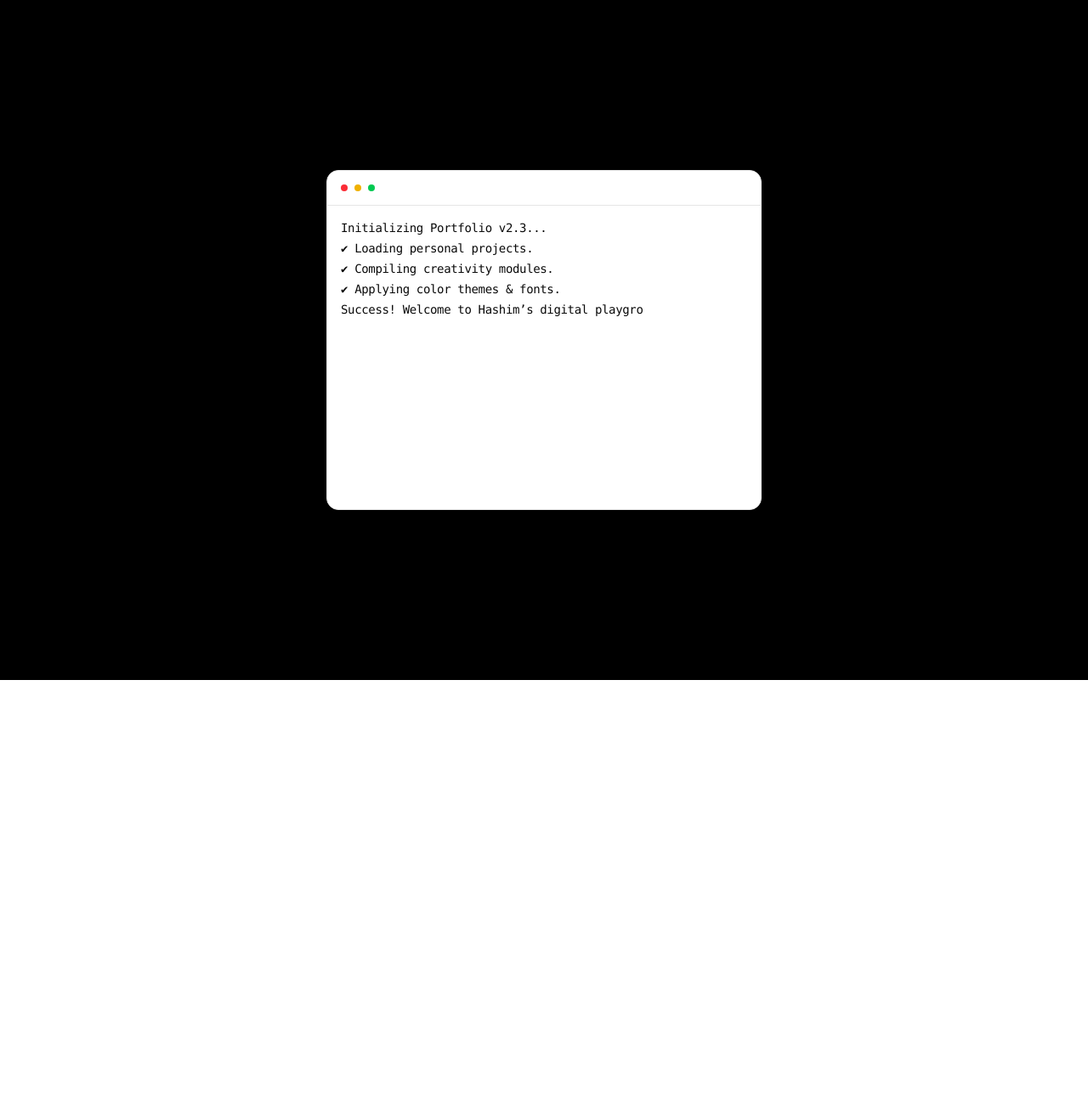
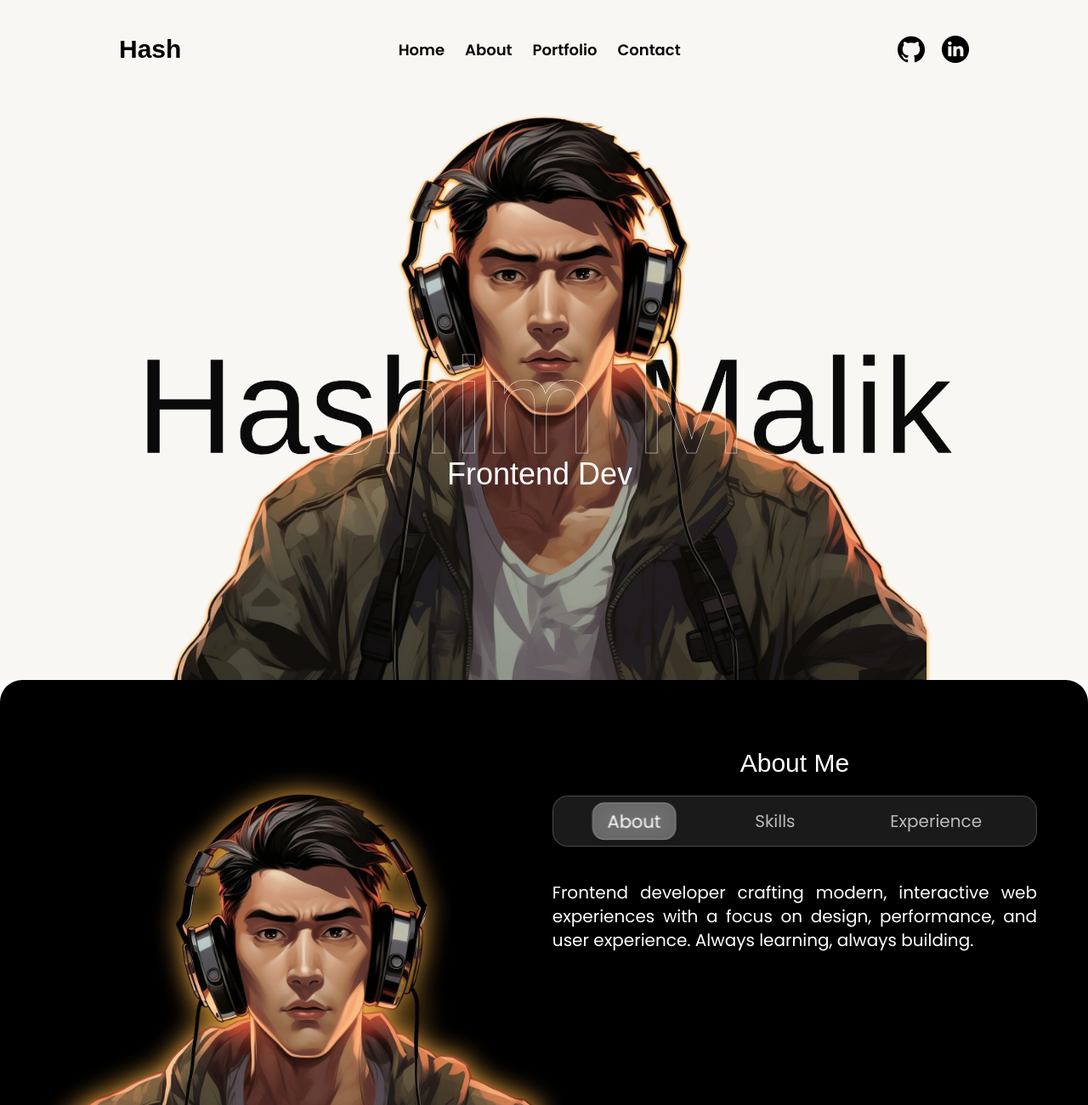
Before and after one commit to Hashimmalik46/My-Portfolio, a React (Vite) app: page / in a window 1280 px wide. Shown: the top 1300 px of the page at 85% size. Before the commit the page ends 800 px from the top, so only its background shows below. Built offline with nearby package versions, Linux system fonts and the light colour scheme; a web font is replaced by a local one.

Commit message:
fixed state bug

```diff
--- a/src/App.jsx
+++ b/src/App.jsx
@@ -1,5 +1,5 @@
-import { useEffect,useState } from "react";
-import MainApp from "./MainApp";
+import { useEffect, useState } from "react";
+import MainApp from "./components/MainApp";
 import Preloader from "./components/Preloader";
 
 function App() {
@@ -8,13 +8,12 @@ function App() {
   useEffect(() => {
     const timer = setTimeout(() => {
       setLoading(false);
-    }, 6000);
+    }, 3500);
 
     return () => clearTimeout(timer);
   }, []);
 
-  return <>{isLoading ? <Preloader /> : <MainApp />}</>;
-
+  return <>{isLoading?<Preloader/>:<MainApp />}</>;
 }
 
 export default App;
--- a/src/components/About.jsx
+++ b/src/components/About.jsx
@@ -19,10 +19,15 @@ function About() {
       whileInView={{ opacity: 1, y: 0 }}
       viewport={{ amount: 0.1 }}
       transition={{ duration: 0.6 }}
-      className="flex p-5"
+      className="flex p-5 justify-around"
     >
-      <div className="w-1/2">
-        <img src="/character.png" />
+      <div className="w-150 h-150  mt-10">
+        <img
+          src="/character.png"
+         className="w-full h-full object-cover rounded-full
+               filter drop-shadow-[0_0_15px_rgba(253,177,68,1)]"
+          alt="character"
+        />
       </div>
 
       <div className="w-1/2 flex flex-col gap-5">
--- a/src/components/Footer.jsx
+++ b/src/components/Footer.jsx
@@ -1,6 +1,6 @@
 function Footer() {
   return (
-    <footer className="w-full bg-white/10  backdrop-blur-lg p-4 text-center text-sm text-white font-poppins mt-18">
+    <footer className="w-full bg-white/10  backdrop-blur-lg p-4 text-center text-sm text-white font-poppins mt-25">
       &copy; {new Date().getFullYear()} Hashim | All rights reserved.
     </footer>
   );
--- a/src/components/Hero.jsx
+++ b/src/components/Hero.jsx
@@ -59,7 +59,7 @@ function Hero() {
             delay: 2 * 0.5,
             ease: easeOut,
           }}
-          className="text-4xl font-poppins z-40 absolute top-140 text-white"
+          className="text-4xl font-poppins z-40  text-white mt-40"
         >
           <FlipWords words={words} duration={2000} className={`text-white font-longsile`} />
         </motion.h1>
--- a/src/components/Navbar.jsx
+++ b/src/components/Navbar.jsx
@@ -7,7 +7,7 @@ function Navbar() {
   const [isHamOpen, setHamOpen] = useState(false);
 
   return (
-    <motion.nav className="w-full flex items-center justify-between px-10 md:px-30 pt-10 bg-[#f8f7f3]">
+    <motion.nav className="w-full flex items-center justify-between px-10 md:px-30 pt-10 bg-c1">
       <motion.h1
         // drag
         // whileDrag={{
--- a/src/components/Preloader.jsx
+++ b/src/components/Preloader.jsx
@@ -7,11 +7,11 @@ function Preloader() {
   return (
     <div className="fixed inset-0 bg-black flex items-center justify-center z-50">
       <Terminal>
-        <TypingAnimation>Initializing Portfolio v2.3...</TypingAnimation>
-        <AnimatedSpan>✔ Loading personal projects.</AnimatedSpan>
+        <TypingAnimation duration={30}>Initializing Portfolio v2.3...</TypingAnimation>
+        <AnimatedSpan className={`text-blue-500`}>✔ Loading personal projects.</AnimatedSpan>
         <AnimatedSpan>✔ Compiling creativity modules.</AnimatedSpan>
-        <AnimatedSpan>✔ Applying color themes & fonts.</AnimatedSpan>
-        <TypingAnimation>
+        <AnimatedSpan className={`text-green-500`}>✔ Applying color themes & fonts.</AnimatedSpan>
+        <TypingAnimation duration={20}>
           Success! Welcome to Hashim’s digital playground.
         </TypingAnimation>
       </Terminal>
--- a/src/components/Project.jsx
+++ b/src/components/Project.jsx
@@ -1,19 +1,26 @@
-import { useState } from "react";
 import ProjectDesc from "./ProjectDesc";
-function Project({ project, isPreview, setPreviewOpen,isOpen,setIsOpen }) {
+function Project({
+  project,
+  setPreviewOpen,
+  setActiveProject,
+  index,
+  activeProject,
+}) {
   const { title, short_desc, tags, img } = project;
 
+  const isActive = activeProject === index;
+
   function handleModalOpen() {
-    setIsOpen(true);
+    setActiveProject(index);
   }
   function handleModalClose() {
-    setIsOpen(false);
+    setActiveProject(null);
   }
 
   return (
     <div
-      onMouseEnter={() => !isOpen && setPreviewOpen(img)}
-      onMouseLeave={() => !isOpen && setPreviewOpen("")}
+      onMouseEnter={() => !isActive && setPreviewOpen(img)}
+      onMouseLeave={() => !isActive && setPreviewOpen("")}
       className="border border-black/10 p-5 flex flex-col gap-3 shadow-lg transition-all duration-200"
     >
       <h1 className="text-xl font-poppins font-bold">{title}</h1>
@@ -42,8 +49,8 @@ function Project({ project, isPreview, setPreviewOpen,isOpen,setIsOpen }) {
 
       <ProjectDesc
         project={project}
+        isActive={isActive}
         handleModalClose={handleModalClose}
-        isOpen={isOpen}
       />
     </div>
   );
--- a/src/components/ProjectDesc.jsx
+++ b/src/components/ProjectDesc.jsx
@@ -1,12 +1,12 @@
 import { LuExternalLink } from "react-icons/lu";
 import { AnimatePresence, motion } from "motion/react";
 
-function ProjectDesc({ project, handleModalClose, isOpen }) {
+function ProjectDesc({ project, isActive, handleModalClose }) {
   const { title, img, desc, short_desc, tags, link } = project;
 
   return (
     <AnimatePresence>
-      {isOpen && (
+      {isActive && (
         <motion.div
           key="overlay"
           initial={{ opacity: 0 }}
@@ -22,8 +22,8 @@ function ProjectDesc({ project, handleModalClose, isOpen }) {
             className="flex flex-col gap-5 w-full max-w-2xl backdrop-blur-lg text-black rounded-2xl border border-black/10 shadow-lg p-5 mb-15"
           >
             <button
+              onClick={handleModalClose}
               className="bg-white/20 text-black w-10 h-10 absolute right-3 top-3 text-2xl rounded-full hover:scale-105 transition-all duration-200 cursor-pointer backdrop-blur-lg shadow-lg"
-              onClick={handleModalClose}
             >
               &times;
             </button>
--- a/src/components/Projects.jsx
+++ b/src/components/Projects.jsx
@@ -54,7 +54,7 @@ const projects = [
 
 function Projects() {
   const [isPreview, setPreviewOpen] = useState("");
-  const [isOpen, setIsOpen] = useState(false);
+  const [activeProject, setActiveProject] = useState(null);
 
   const x = useMotionValue(0);
   const y = useMotionValue(0);
@@ -81,13 +81,14 @@ function Projects() {
         <Project
           key={index}
           project={project}
+          index={index}
           isPreview={isPreview}
           setPreviewOpen={setPreviewOpen}
-          isOpen={isOpen}
-          setIsOpen={setIsOpen}
+          activeProject={activeProject}
+          setActiveProject={setActiveProject}
         />
       ))}
-      {isPreview && !isOpen && (
+      {isPreview && activeProject === null && (
         <motion.div
           className="fixed top-0 left-0 pointer-events-none z-50 object-cover w-80 shadow-lg rounded-xl overflow-hidden"
           style={{ x: springX, y: springY }}
```
Also changed, not shown: src/components/MainApp.jsx (renamed from src/MainApp.jsx, +7 -7 lines).
